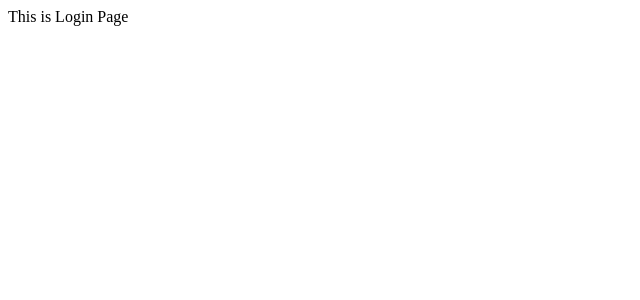
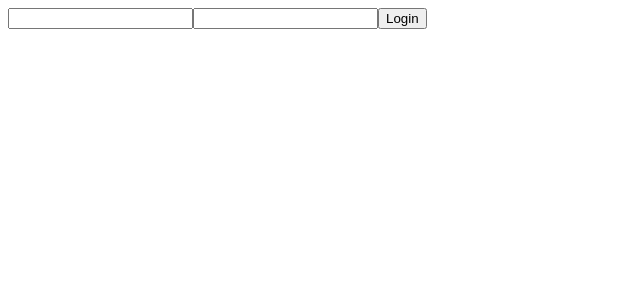
Before and after one commit to DeepthiSreenivasa/ReactApp, a React (Vite) app: page /login in a window 1280 px wide. Shown: the top 300 px of the page, without its empty margins (0-640 px from the left). Built offline with nearby package versions, Linux system fonts and the light colour scheme.

Commit message:
Login Page created

```diff
--- a/src/app/providers/AuthProvider.tsx
+++ b/src/app/providers/AuthProvider.tsx
@@ -1,18 +1,50 @@
 import { useState, type PropsWithChildren } from 'react';
 import AuthContext from '../../context/AuthContext';
 
+const MOCK_USER = {
+  userName: 'Jhon',
+  role: 'TRADER',
+  email: 'Jhon@xyz.com',
+  password: 'TRADER',
+};
+
 const AuthProvider = ({ children }: PropsWithChildren) => {
   const [currentUser, setCurrentUser] = useState({
-    userName: 'Jhon',
-    role: 'TRADER',
+    userName: '',
+    role: '',
   });
 
-  const [isAuthenticated, setIsAuthenticated] = useState(true);
+  const [isAuthenticated, setIsAuthenticated] = useState(false);
+
+  const login = (userName: string, password: string): boolean => {
+    if (userName === MOCK_USER.email && password === MOCK_USER.password) {
+      setCurrentUser({
+        userName: MOCK_USER.userName,
+        role: MOCK_USER.role,
+      });
+
+      setIsAuthenticated(true);
+      return true;
+    }
+    return false;
+  };
+
+  const logout = () => {
+    setCurrentUser({
+      userName: '',
+      role: '',
+    });
+
+    setIsAuthenticated(false);
+  };
+
   return (
     <AuthContext.Provider
       value={{
-        currentUser,
-        isAuthenticated,
+        currentUser: currentUser,
+        isAuthenticated: isAuthenticated,
+        setLogin: login,
+        setLogout: logout,
       }}
     >
       {children}
--- a/src/context/AuthContext.tsx
+++ b/src/context/AuthContext.tsx
@@ -6,7 +6,9 @@ const AuthContext = createContext({
     role: '',
   },
   isAuthenticated: false,
-  //setCurrentUserDetails: () => {},
+  // login: async (): Promise<boolean> => false,
+  setLogin: (): boolean => false,
+  setLogout: () => {},
 });
 
 export default AuthContext;
--- a/src/features/auth/pages/Login.tsx
+++ b/src/features/auth/pages/Login.tsx
@@ -1,5 +1,50 @@
+import { useState } from 'react';
+import useAuth from '../../../hooks/useAuth';
+import { useNavigate } from 'react-router-dom';
+
 const Login = () => {
-    return <>This is Login Page</>
-}
+  const [userName, setUserName] = useState('');
+  const [password, setPassword] = useState('');
+  const [loginError, setLoginError] = useState(false);
+  const navigate = useNavigate();
+  const { setLogin } = useAuth();
+
+  const checkLogin = (event: React.SubmitEvent) => {
+    console.log(userName, password);
+    event.preventDefault();
+    const allowLogin = setLogin(userName, password);
+
+    if (!allowLogin) {
+      setLoginError(true);
+      return;
+    }
+    setLoginError(false);
+    navigate('/dashboard');
+  };
+
+  return (
+    <>
+      <form onSubmit={checkLogin}>
+        <input
+          type="text"
+          value={userName}
+          onChange={(event) => {
+            setUserName(event.target.value);
+          }}
+        />
+        <input
+          type="password"
+          value={password}
+          onChange={(event) => {
+            setPassword(event.target.value);
+          }}
+        />
+        <button type="submit">Login</button>
+
+        {loginError && <div>Invalid UserName or Password</div>}
+      </form>
+    </>
+  );
+};
 
 export default Login;
```
Also changed, not shown: 1 other file (tests, documents, lock files or other folders).
